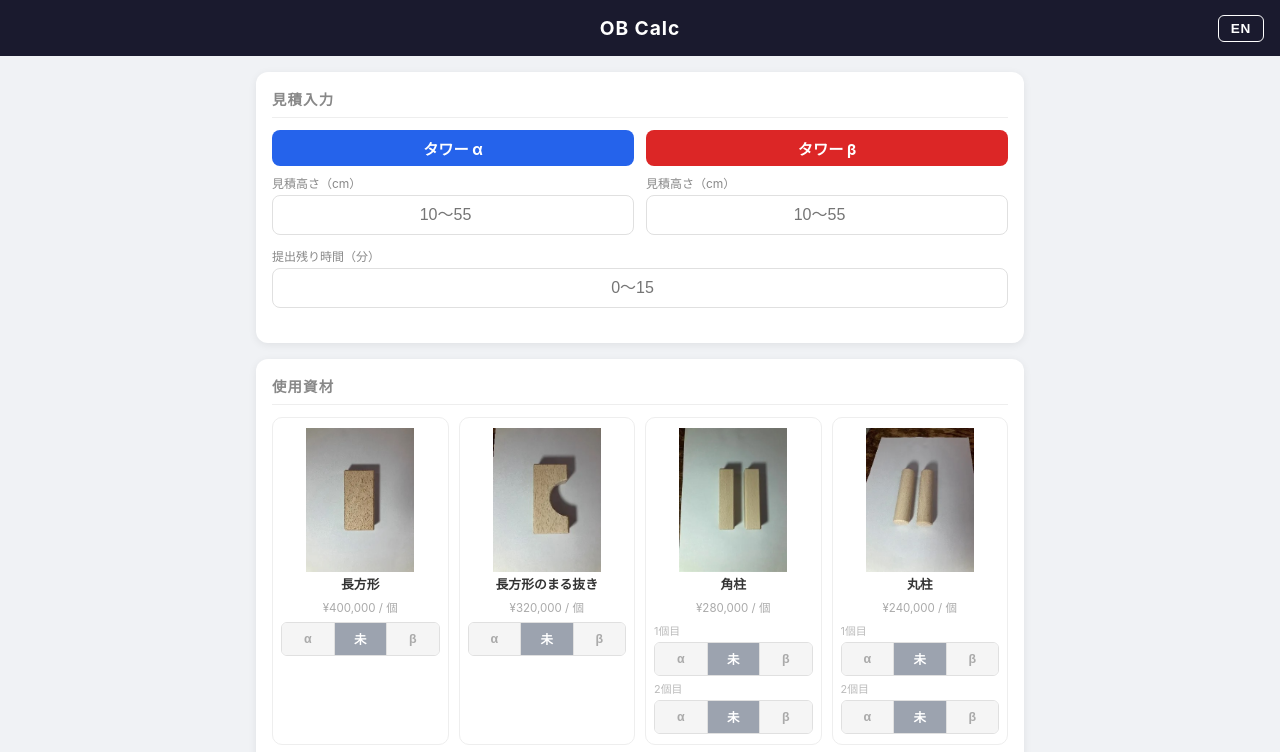
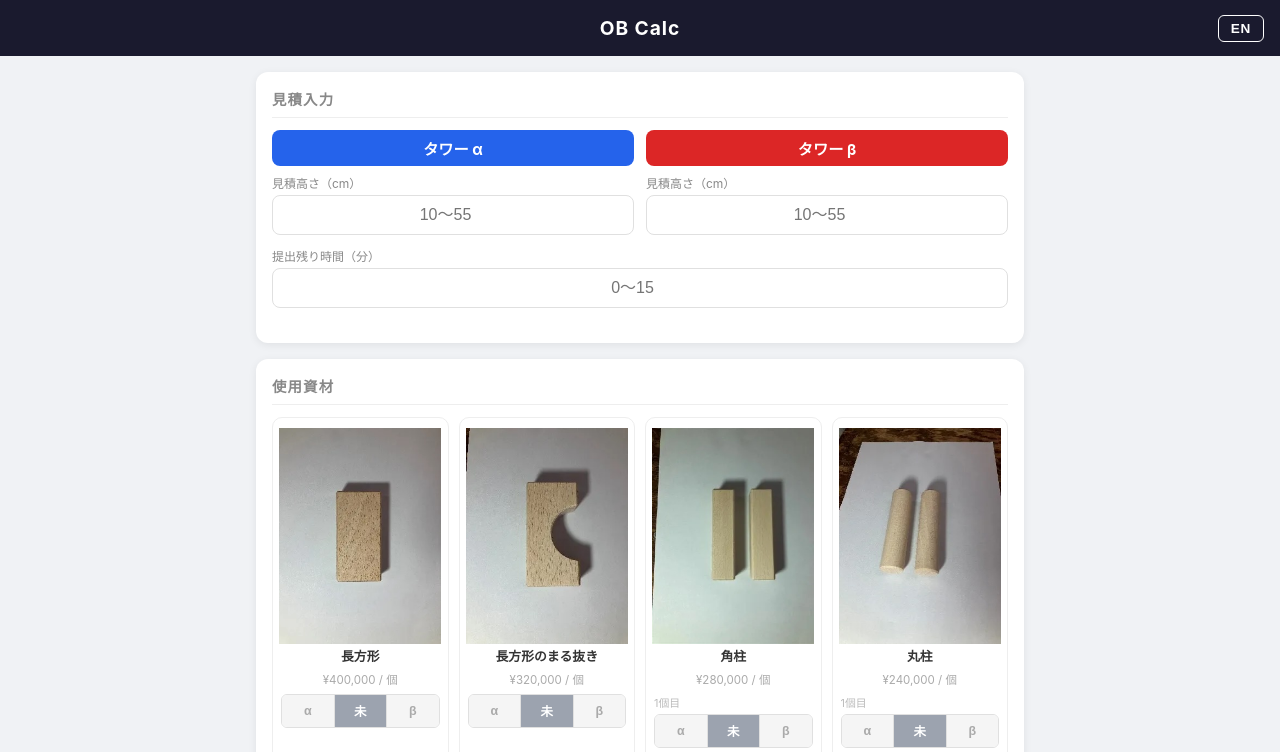
Before and after one commit to uku-sat/ob_calc, a plain HTML site: page index.html in a window 1280 px wide. Shown: the top 752 px of the page. Drawn offline with Linux system fonts and the light colour scheme.

Commit message:
画像サイズを216pxに変更

```diff
--- a/index.html
+++ b/index.html
@@ -167,8 +167,8 @@
     }
 
     .material-card img {
-      width: 144px;
-      height: 144px;
+      width: 216px;
+      height: 216px;
       object-fit: contain;
     }
 
```
